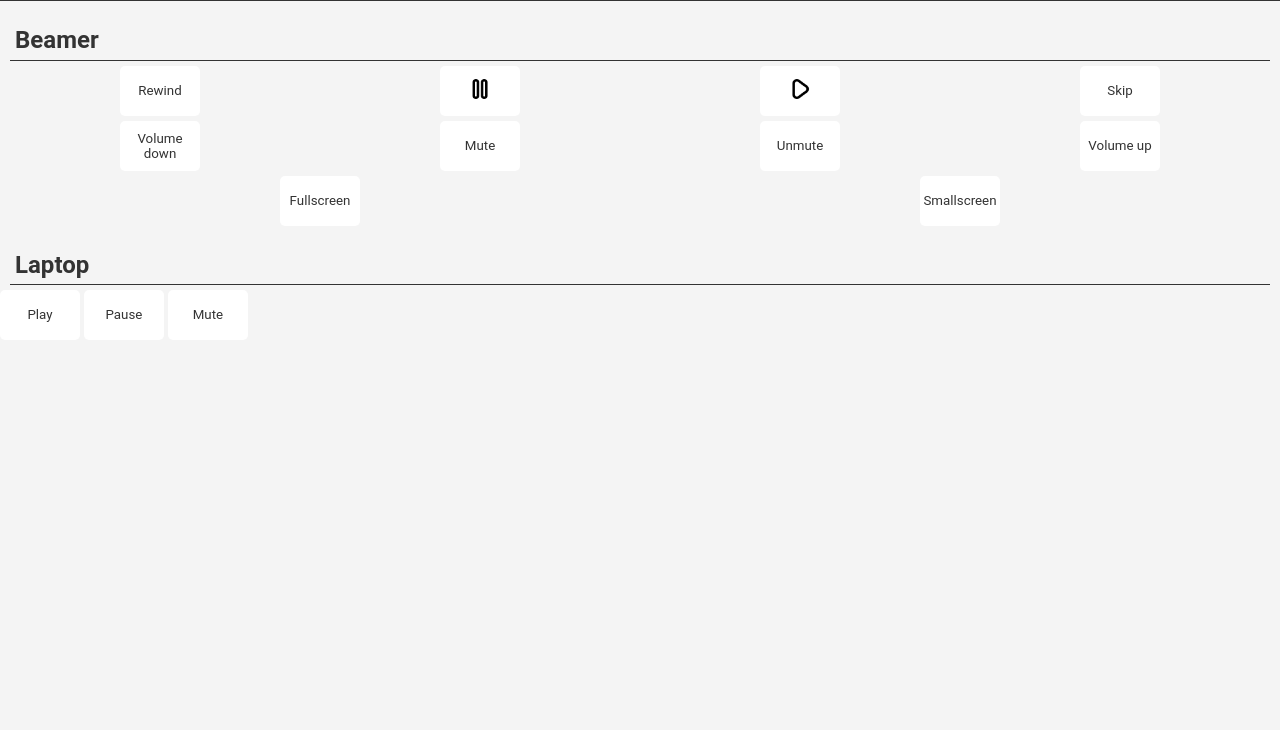
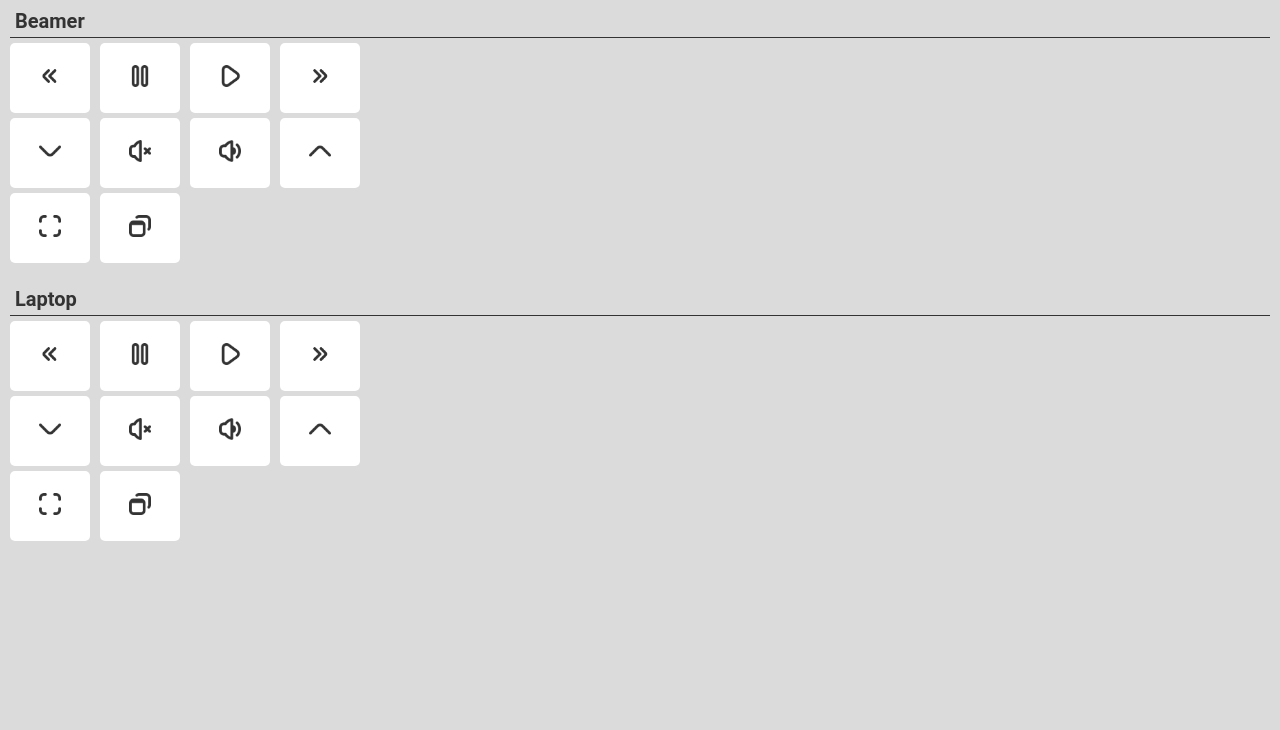
Before and after one commit to TimsGarage/api_videocontrol, a plain HTML site: page frontend/index.html in a window 1280 px wide. Shown: the part 70-800 px from the top of the page. Drawn offline with Linux system fonts and the light colour scheme.

Commit message:
Added icon for every action

```diff
--- a/frontend/index.html
+++ b/frontend/index.html
@@ -3,7 +3,6 @@
 <head>
     <meta charset="UTF-8">
     <meta name="viewport" content="width=device-width, initial-scale=1.0">
-    <link rel="stylesheet" href="style.css">
     <title>Video Controls</title>
     <style>
         * {
@@ -13,21 +12,21 @@
         }
 
         body {
-            background-color: #f4f4f4;
+            background-color: #dbdbdb;
             line-height: 1.6;
             font-size: 16px;
             color: #333;
         }
 
         h1 {
-            padding: 10px 15px;
-            font-size: 32px;
-            background-color: #333;
+            padding: 5px 15px;
+            font-size: 28px;
+            background-color: #585858;
             color: #fff;
         }
 
         h2 {
-            font-size: 24px;
+            font-size: 20px;
             padding-inline: 5px;
             margin-inline: 10px;
             margin-top: 20px;
@@ -38,7 +37,7 @@
             background-color: #fff;
             color: #333;
             width: 80px;
-            height: 50px;
+            height: 70px;
             border: none;
             cursor: pointer;
             margin-inline: auto;
@@ -46,8 +45,22 @@
             border-radius: 5px;
         }
 
+        button img {
+            width: 22px;
+            height: 22px;
+            opacity: .8;
+        }
+
         .button-group {
             display: flex;
+        }
+
+        .button-grid {
+            display: grid;
+            grid-template-columns: repeat(4, 1fr);
+            max-width: max-content;
+            column-gap: 10px;
+            margin-inline: 10px;
         }
     </style>
 </head>
@@ -56,35 +69,80 @@
 
     <h2>Beamer</h2>
     <div class="category">
-        <div class="button-group">
-            <button id="beamer-rewind">Rewind</button>
+            <div class="button-grid">
+            <button id="beamer-rewind">
+                <img src="icons/backward.png" alt="Rewind">
+            </button>
             <button id="beamer-pause">
-                <img src="icons/pause.png" alt="Pause" width="20px" height="20px">
+                <img src="icons/pause.png" alt="Pause">
             </button>
             <button id="beamer-play">
-                <img src="icons/play.png" alt="Play" width="20px" height="20px">
+                <img src="icons/play.png" alt="Play">
             </button>
-            <button id="beamer-skip">Skip</button>
+            <button id="beamer-skip">
+                <img src="icons/forward.png" alt="Skip">
+            </button>
+
+            <button id="beamer-volDown">
+                <img src="icons/volDown.png" alt="Volume down">
+            </button>
+            <button id="beamer-mute">
+                <img src="icons/mute.png" alt="Mute">
+            </button>
+            <button id="beamer-unmute">
+                <img src="icons/unmute.png" alt="Unmute">
+            </button>
+            <button id="beamer-volUp">
+                <img src="icons/volUp.png" alt="Volume up">
+            </button>
+
+            <button id="beamer-fullscreen">
+                <img src="icons/fullscreen.png" alt="Fullscreen">
+            </button>
+            <button id="beamer-smallscreen">
+                <img src="icons/smallscreen.png" alt="Smallscreen">
+            </button>
         </div>
-        <div class="button-group">
-            <button id="beamer-volDown">Volume down</button>
-            <button id="beamer-mute">Mute</button>
-            <button id="beamer-unmute">Unmute</button>
-            <button id="beamer-volUp">Volume up</button>
-        </div>
-        <div class="button-group">
-            <button id="beamer-fullscreen">Fullscreen</button>
-            <button id="beamer-smallscreen">Smallscreen</button>
-        </div>
-
     </div>
 
     <h2>Laptop</h2>
-    <div class="buttons">
-        <button id="laptop-play">Play</button>
-        <button id="laptop-pause">Pause</button>
-        <button id="laptop-mute">Mute</button>
+    <div class="category">
+        <div class="button-grid">
+            <button id="laptop-rewind">
+                <img src="icons/backward.png" alt="Rewind">
+            </button>
+            <button id="laptop-pause">
+                <img src="icons/pause.png" alt="Pause">
+            </button>
+            <button id="laptop-play">
+                <img src="icons/play.png" alt="Play">
+            </button>
+            <button id="laptop-skip">
+                <img src="icons/forward.png" alt="Skip">
+            </button>
+
+            <button id="laptop-volDown">
+                <img src="icons/volDown.png" alt="Volume down">
+            </button>
+            <button id="laptop-mute">
+                <img src="icons/mute.png" alt="Mute">
+            </button>
+            <button id="laptop-unmute">
+                <img src="icons/unmute.png" alt="Unmute">
+            </button>
+            <button id="laptop-volUp">
+                <img src="icons/volUp.png" alt="Volume up">
+            </button>
+
+            <button id="laptop-fullscreen">
+                <img src="icons/fullscreen.png" alt="Fullscreen">
+            </button>
+            <button id="laptop-smallscreen">
+                <img src="icons/smallscreen.png" alt="Smallscreen">
+            </button>
+        </div>
     </div>
+</div>
 
 </body>
 <script src="app.js"></script>
```
Also changed, not shown: frontend/icons/backward.png (added), frontend/icons/forward.png (added), frontend/icons/fullscreen.png (added), frontend/icons/mute.png (added), frontend/icons/smallscreen.png (added), frontend/icons/unmute.png (added), frontend/icons/volDown.png (added), frontend/icons/volUp.png (added).
